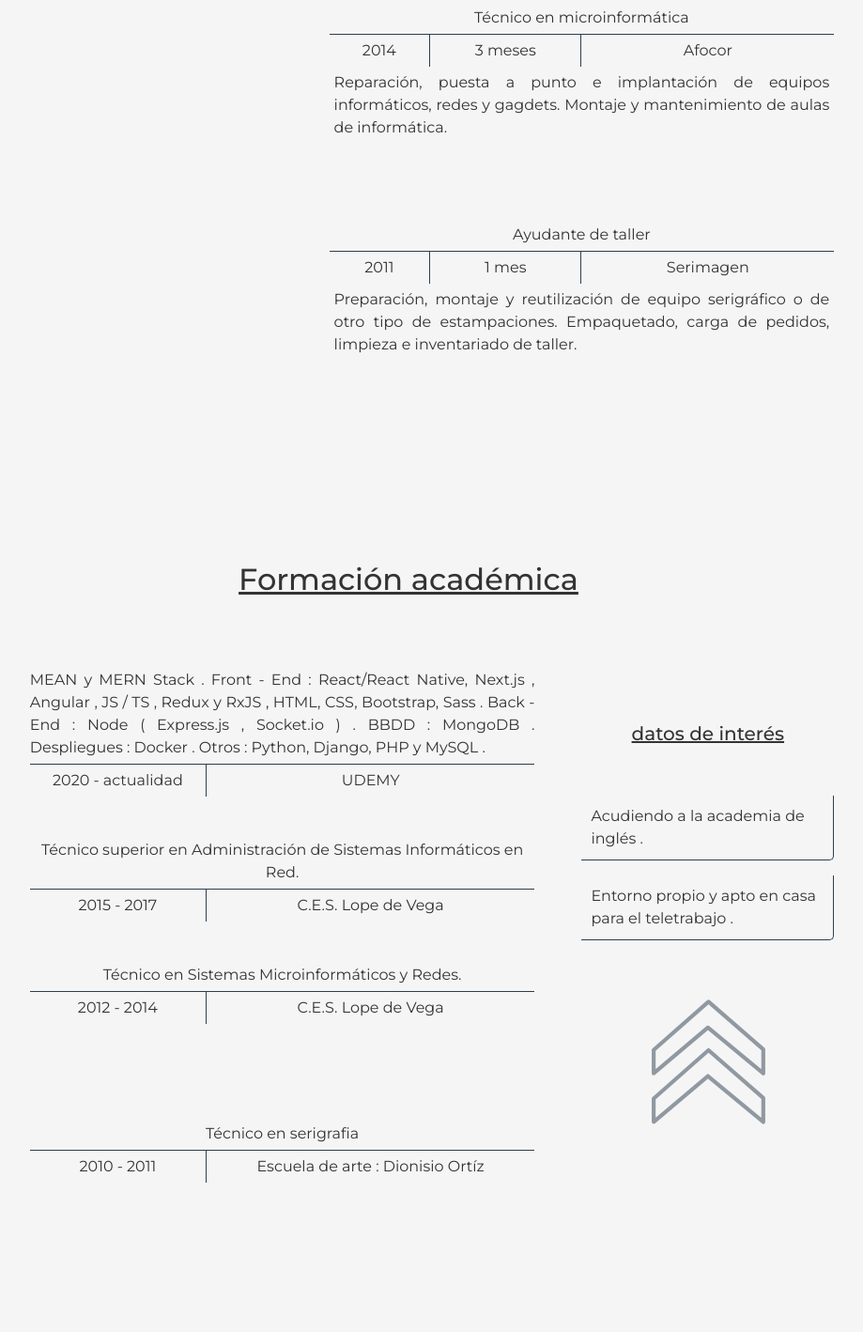
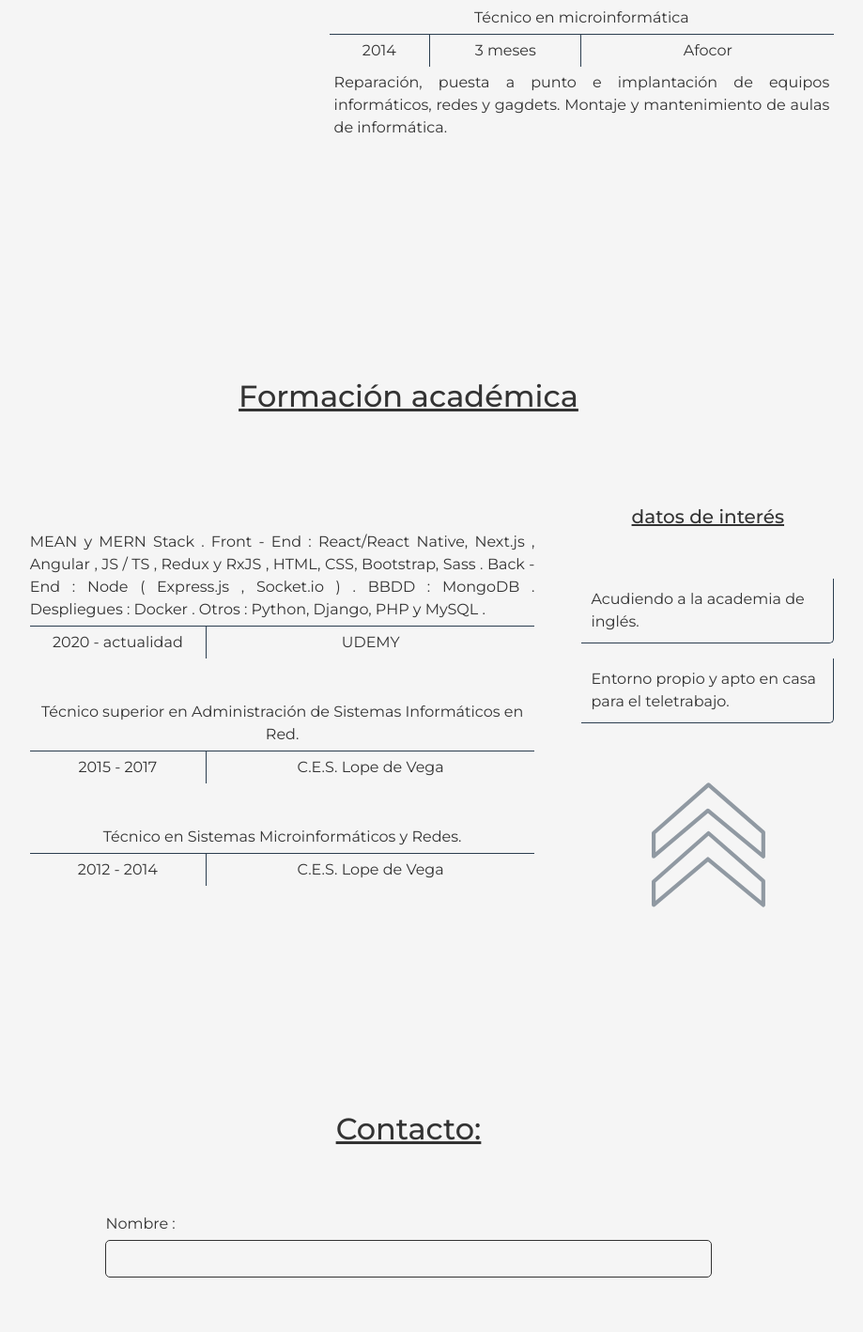
Before and after one commit to cmfraile/P3, a React (Vite) app: page / in a window 1280 px wide. Shown: the part 4925-6343 px from the top of the page at 94% size, without its empty margins (205-1124 px from the left). Built offline with nearby package versions, Linux system fonts and the light colour scheme.

Commit message:
remiendo

```diff
--- a/src/misc/data.ts
+++ b/src/misc/data.ts
@@ -45,7 +45,7 @@ const nombreYOficio:string[] = [
 ]
 
 const presentacion:string =
-'Desarrollador web y técnico informático que tras su experiencia en helpdesk, decidió continuar su formación de programación tras el parón que supuso el Covid para muchos.\nEl confinamiento fue una época ideal para ampliar conocimientos y obtener experiencia en el campo del desarrollo software, en el cual sigo creciendo de diario: Aprendiendo nuevas tecnologías, rodando en ellas mas allá de su estricto estudio, todo orientado a estar lo mas preparado posible de cara a trabajar en un futuro equipo .\nMi objetivo es ser parte de un proyecto, donde pueda recibir conocimiento y experiencia de ese entorno para aplicarlo en nuestro software. Trabajar estrictamente solo no demora mucho mas la resolución de problemas, pero hackatones y otros eventos del sector poseen un agradable entorno por el que deseo desempeñar esta profesión.'
+'Desarrollador web y técnico informático que tras su experiencia en helpdesk, decidió continuar su formación de programación tras el parón que supuso el Covid para muchos.\nEl confinamiento fue una época ideal para ampliar conocimientos y obtener experiencia en el campo del desarrollo software, en el cual sigo creciendo de diario: Aprendiendo nuevas tecnologías, rodando en ellas mas allá de su estricto estudio, todo orientado a estar lo mas preparado posible de cara a trabajar en un futuro equipo .\nMi objetivo es ser parte de un proyecto, donde el conocimiento y experiencia adquiridos pueda ser aplicado en nuestro software. Trabajar estrictamente solo no demora mucho mas la resolución de problemas, pero hackatones, eventos del sector y programar en equipo poseen un agradable entorno por el que deseo desempeñar esta profesión.'
 
 
 const formacion:formationProps[] = [
@@ -78,18 +78,11 @@ const formacion:formationProps[] = [
         side:false
     },
 
-    {
-        materia:'Técnico en serigrafia',
-        periodo:'2010 - 2011',
-        entidad:'Escuela de arte : Dionisio Ortíz',
-        side:true
-    },
-
 ];
 
 const datosDeInteres:string[] = [
-    'Acudiendo a la academia de inglés .',
-    'Entorno propio y apto en casa para el teletrabajo .'
+    'Acudiendo a la academia de inglés.',
+    'Entorno propio y apto en casa para el teletrabajo.'
 ].sort();
 
 const experiencia:experienciaProps[] = [
@@ -128,15 +121,6 @@ const experiencia:experienciaProps[] = [
         descripcion:'Reparación, puesta a punto e implantación de equipos informáticos, redes y gagdets. Montaje y mantenimiento de aulas de informática.',
         side:false,
         customIndex:5
-      },
-      {
-        puesto:'Ayudante de taller',
-        inicio:2011,
-        periodo:'1 mes',
-        lugar:'Serimagen',
-        descripcion:'Preparación, montaje y reutilización de equipo serigráfico o de otro tipo de estampaciones. Empaquetado, carga de pedidos, limpieza e inventariado de taller.',
-        side:true,
-        customIndex:7
       }
 ]
 
```
